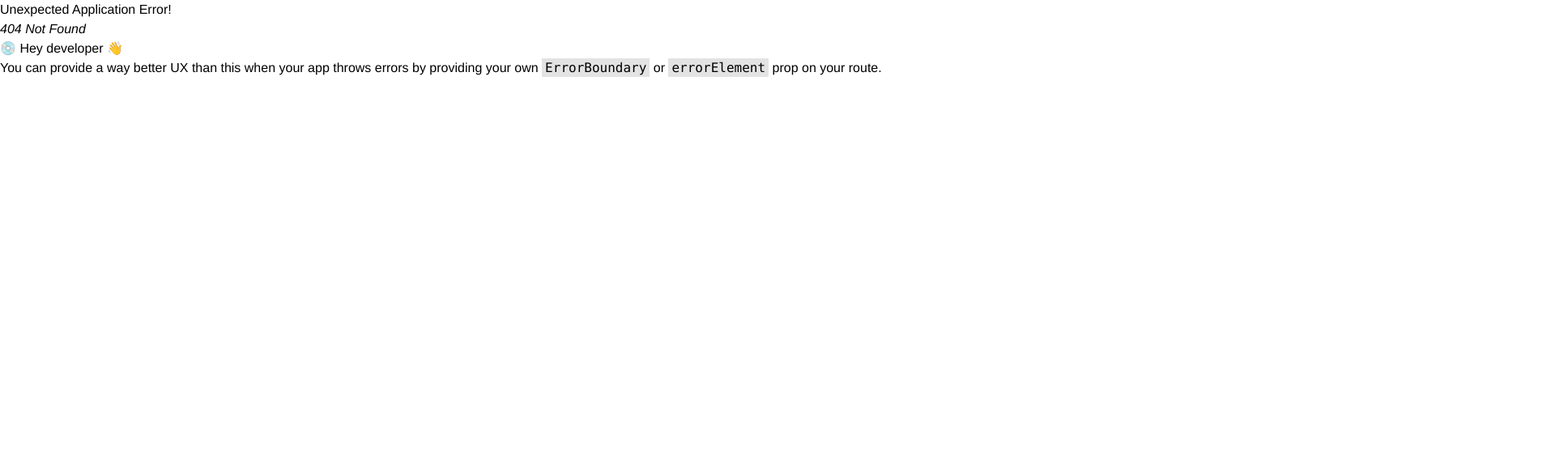
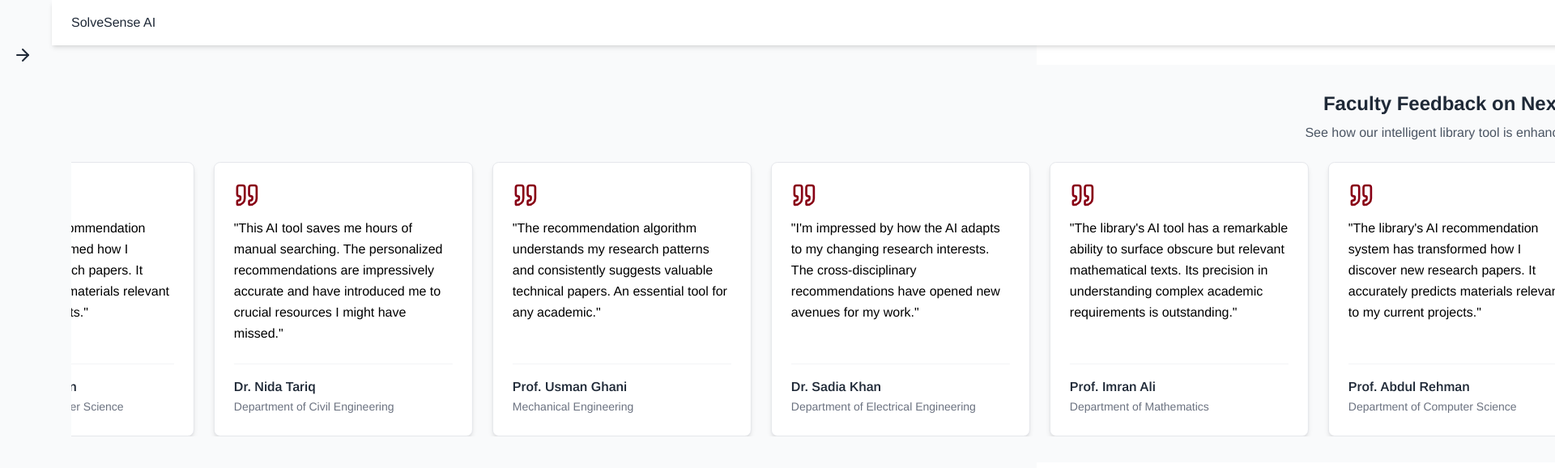
Before and after one commit to githubzohaib/Forest-MGT, a React (Vite) app in the folder Forest MGT/client/: page /DashboardAdmin in a window 1280 px wide. Before the commit this address had no page. Shown: the top 578 px of the page at 81% size, 1920 px wide, since content can reach past the window. Built offline with nearby package versions, Linux system fonts and the light colour scheme; sample sign-in values are in the browser's storage.

Commit message:
Dashboards added

```diff
--- a/Forest MGT/client/src/Router.tsx
+++ b/Forest MGT/client/src/Router.tsx
@@ -3,34 +3,41 @@ import AppLayout from "./components/layouts/AppLayout";
 import AuthLayout from "./components/layouts/AuthLayout";
 
 import Login from "./components/layouts/Login";
-// import Register from "./components/layouts/Register";
-import Dashboard from "./components/layouts/Dashboard";
+import DashboardUser from "./components/layouts/DashboardUser";
+import DashboardRanger from "./components/layouts/DashboardRanger";
+import DashboardAdmin from "./components/layouts/DashboardAdmin";
 import Weather from "./components/layouts/Weather";
 import AnimalsList from "./components/layouts/Animals";
 import Reports from "./components/layouts/Reports";
 
 export const router = createBrowserRouter([
-  // 🔓 Public routes
+  // 🔓 PUBLIC ROUTES
   {
     path: "/auth",
     element: <AuthLayout />,
     children: [
       { path: "login", element: <Login /> },
-      // { path: "register", element: <Register /> },
+      { index: true, element: <Navigate to="/auth/login" replace /> },
     ],
   },
 
-  // 🔒 Private (authenticated) routes
+  // 🔒 PROTECTED ROUTES (Require login)
   {
     path: "/",
     element: <AppLayout />,
     children: [
-      // Redirect root to login page instead of dashboard
-      { index: true, element: <Navigate to="/auth/login" replace /> },
-      { path: "dashboard", element: <Dashboard /> },
+      // ✅ Role-based dashboards
+      { path: "DashboardUser", element: <DashboardUser /> },
+      { path: "DashboardRanger", element: <DashboardRanger /> },
+      { path: "DashboardAdmin", element: <DashboardAdmin /> },
+
+      // ✅ Common pages
       { path: "weather", element: <Weather /> },
       { path: "animals", element: <AnimalsList /> },
       { path: "reports", element: <Reports /> },
+
+      // Default redirect (root → login)
+      { index: true, element: <Navigate to="/auth/login" replace /> },
     ],
   },
 ]);
--- a/Forest MGT/client/src/components/layouts/AppLayout.tsx
+++ b/Forest MGT/client/src/components/layouts/AppLayout.tsx
@@ -6,33 +6,54 @@ import Sidebar from "../ui/Sidebar";
 const AppLayout = () => {
   const navigate = useNavigate();
   const [token, setToken] = useState(localStorage.getItem("token"));
+  const [role, setRole] = useState(localStorage.getItem("role"));
 
-  // ✅ Watch for token changes (login/logout updates)
+  // ✅ Listen for changes in localStorage (like logout or login)
   useEffect(() => {
     const handleStorageChange = () => {
       setToken(localStorage.getItem("token"));
+      setRole(localStorage.getItem("role"));
     };
+
     window.addEventListener("storage", handleStorageChange);
     return () => window.removeEventListener("storage", handleStorageChange);
   }, []);
 
-  // ✅ Redirect logic
+  // ✅ Handle redirection based on login status and role
   useEffect(() => {
     if (!token) {
-      // Not logged in → Go to login
-      navigate("/auth/login");
-    } else if (window.location.pathname === "/") {
-      // Logged in but still on root → Go to dashboard
-      navigate("/dashboard");
+      // If not logged in → go to login page
+      navigate("/auth/login", { replace: true });
+      return;
     }
-  }, [token, navigate]);
+
+    // Redirect to correct dashboard if user is at root or /dashboard
+    if (
+      window.location.pathname === "/" ||
+      window.location.pathname === "/dashboard"
+    ) {
+      switch (role) {
+        case "Visitor":
+          navigate("/DashboardUser", { replace: true });
+          break;
+        case "Ranger":
+          navigate("/DashboardRanger", { replace: true });
+          break;
+        case "Admin":
+          navigate("/DashboardAdmin", { replace: true });
+          break;
+        default:
+          navigate("/auth/login", { replace: true });
+      }
+    }
+  }, [token, role, navigate]);
 
   return (
     <div className="min-h-screen flex bg-gray-50 text-gray-800">
       {/* Sidebar */}
       <Sidebar />
 
-      {/* Main content area */}
+      {/* Main Content Area */}
       <div className="flex flex-col flex-1">
         <Navbar />
         <main className="p-6 flex-1 overflow-y-auto">
--- /dev/null
+++ b/Forest MGT/client/src/components/layouts/DashboardAdmin.tsx
@@ -0,0 +1,102 @@
+import { Quote } from "lucide-react";
+import { Card, CardContent } from "@/components/ui/card";
+import { useEffect, useRef, useState } from "react";
+
+const FacultyReviews = () => {
+  const containerRef = useRef(null);
+  const [animationSpeed, setAnimationSpeed] = useState(50); // seconds for one complete cycle
+
+  const reviews = [
+    {
+      review: "The library's AI recommendation system has transformed how I discover new research papers. It accurately predicts materials relevant to my current projects.",
+      name: "Prof. Abdul Rehman",
+      department: "Department of Computer Science",
+    },
+    {
+      review: "This AI tool saves me hours of manual searching. The personalized recommendations are impressively accurate and have introduced me to crucial resources I might have missed.",
+      name: "Dr. Nida Tariq",
+      department: "Department of Civil Engineering",
+    },
+    {
+      review: "The recommendation algorithm understands my research patterns and consistently suggests valuable technical papers. An essential tool for any academic.",
+      name: "Prof. Usman Ghani",
+      department: "Mechanical Engineering",
+    },
+    {
+      review: "I'm impressed by how the AI adapts to my changing research interests. The cross-disciplinary recommendations have opened new avenues for my work.",
+      name: "Dr. Sadia Khan",
+      department: "Department of Electrical Engineering",
+    },
+    {
+      review: "The library's AI tool has a remarkable ability to surface obscure but relevant mathematical texts. Its precision in understanding complex academic requirements is outstanding.",
+      name: "Prof. Imran Ali",
+      department: "Department of Mathematics",
+    },
+  ];
+
+  return (
+    <section className="w-full py-8 overflow-hidden bg-gray-50">
+      <div className="container mx-auto px-4 mb-6">
+        <h2 className="text-2xl font-bold text-center mb-2">Faculty Feedback on NextBook</h2>
+        <p className="text-gray-600 text-center">See how our intelligent library tool is enhancing research</p>
+      </div>
+
+      <div className="relative overflow-hidden">
+        <div
+          className="flex gap-6 px-4"
+          style={{
+            animation: `scrollX ${animationSpeed}s linear infinite`,
+            display: "flex",
+            whiteSpace: "nowrap"
+          }}
+        >
+          {reviews.concat(reviews).map((review, idx) => (
+            <Card
+              key={idx}
+              className="w-80 bg-white rounded-lg shadow-md flex-shrink-0 border border-gray-200 transform transition-transform hover:shadow-lg"
+            >
+              <CardContent className="p-6 flex flex-col text-black h-full">
+                <Quote className="text-redcustom w-8 h-8 mb-3" />
+
+                <div className="flex-grow">
+                  <p className="text-base whitespace-normal leading-relaxed mb-6">
+                    "{review.review}"
+                  </p>
+                </div>
+
+                <div className="pt-4 border-t border-gray-100 w-full mt-auto">
+                  <h4 className="font-semibold text-gray-800">{review.name}</h4>
+                  <span className="text-sm text-gray-500">{review.department}</span>
+                </div>
+              </CardContent>
+            </Card>
+          ))}
+        </div>
+      </div>
+
+      <style>{`
+        @keyframes scrollX {
+          0% {
+            transform: translateX(0);
+          }
+          100% {
+            transform: translateX(-${reviews.length * 336}px);
+          }
+        }
+
+        @media (max-width: 768px) {
+          @keyframes scrollX {
+            0% {
+              transform: translateX(0);
+            }
+            100% {
+              transform: translateX(-${reviews.length * 300}px);
+            }
+          }
+        }
+      `}</style>
+    </section>
+  );
+};
+
+export default FacultyReviews;
--- /dev/null
+++ b/Forest MGT/client/src/components/layouts/DashboardRanger.tsx
@@ -0,0 +1,79 @@
+import React from "react";
+import { Facebook, Twitter, Instagram, Linkedin } from "lucide-react";
+
+const FooterSection: React.FC = () => {
+  const columns = [
+    {
+      title: "Useful Links",
+      items: ["Library Catalog", "Research Databases", "Technologies Used"],
+    },
+    {
+      title: "Quick Access",
+      items: ["Hours & Location", "Library Staff", "Contact Us"],
+      href: ["", "", ""],
+    },
+    {
+      title: "University Resources",
+      items: ["NED University Website", "Academic Calendar", "Student Portal"],
+      href: ["", "", ""],
+    },
+    {
+      title: "Legal",
+      items: ["Privacy Policy", "Terms of Service", "Cookies Policy"],
+      href: ["", "", ""],
+    },
+  ];
+
+  return (
+    <footer className="mt-10">
+      <div className="mx-auto px-6">
+        {/* Footer Columns */}
+        <div className="grid grid-cols-2 sm:grid-cols-2 md:grid-cols-4 gap-8">
+          {columns.map((column, index) => (
+            <div key={index} className="text-center">
+              <h3 className="font-semibold text-lg mb-4">{column.title}</h3>
+              <ul className="space-y-2">
+                {column.items.map((item, idx) => (
+                  <li key={idx} className="text-sm">
+                    {item}
+                  </li>
+                ))}
+              </ul>
+            </div>
+          ))}
+        </div>
+
+        {/* Social Icons */}
+        <div className="flex justify-center gap-6 mt-8">
+          <a href="" target="_blank" rel="noopener noreferrer">
+            <div className="w-12 h-12 bg-redcustom text-white rounded-full flex items-center justify-center">
+              <Facebook className="w-6 h-6" />
+            </div>
+          </a>
+          <a href="" target="_blank" rel="noopener noreferrer">
+            <div className="w-12 h-12 bg-redcustom text-white rounded-full flex items-center justify-center">
+              <Twitter className="w-6 h-6" />
+            </div>
+          </a>
+          <a href="" target="_blank" rel="noopener noreferrer">
+            <div className="w-12 h-12 bg-redcustom text-white rounded-full flex items-center justify-center">
+              <Instagram className="w-6 h-6" />
+            </div>
+          </a>
+          <a href="" target="_blank" rel="noopener noreferrer">
+            <div className="w-12 h-12 bg-redcustom text-white rounded-full flex items-center justify-center">
+              <Linkedin className="w-6 h-6" />
+            </div>
+          </a>
+        </div>
+
+        {/* Copyright */}
+        <p className="text-center text-sm mt-4">
+          &copy; {new Date().getFullYear()} EAKL. All rights reserved.
+        </p>
+      </div>
+    </footer>
+  );
+};
+
+export default FooterSection;
```
Also changed, not shown: Forest MGT/client/src/components/layouts/DashboardUser.tsx (renamed from Forest MGT/client/src/components/layouts/Dashboard.tsx).
